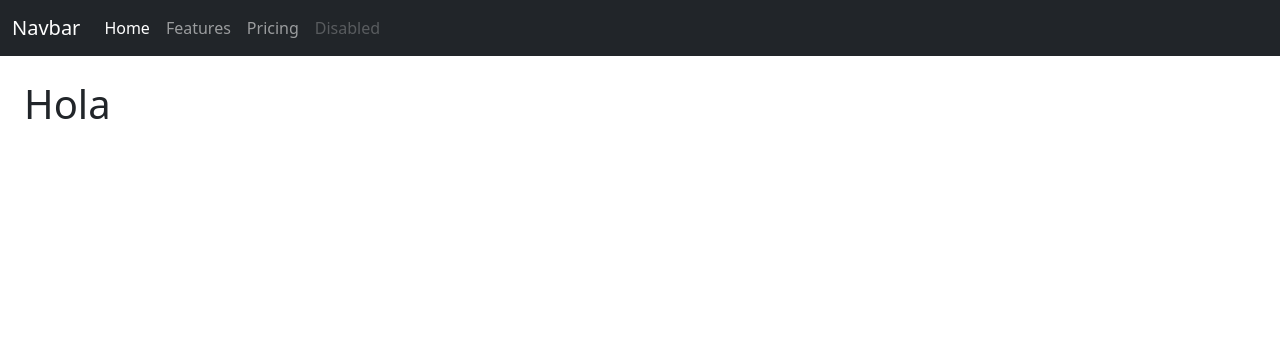
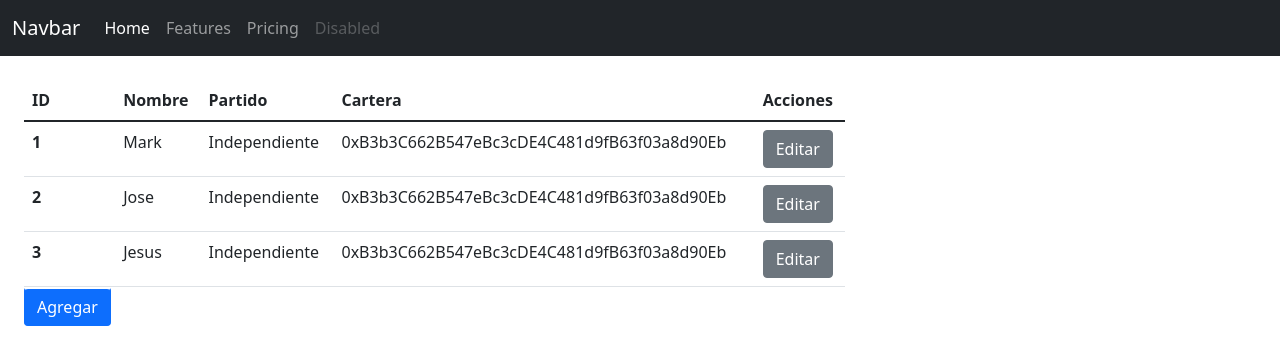
Before and after one commit to rodrigo-espino/hackathon-2022, a React (Create React App) app: page /candidatos in a window 1280 px wide. Shown: the top 364 px of the page. Built offline with nearby package versions, Linux system fonts and the light colour scheme.

Commit message:
Candidatos: Table Added

```diff
--- a/src/App.js
+++ b/src/App.js
@@ -12,7 +12,7 @@ function App() {
   return (
     <>
     <Navbar/>
-    <div className="col-md-4">
+
       <div className="p-4">
     <Routes>
        <Route path="/" element={  <Main/> }/>
@@ -24,7 +24,7 @@ function App() {
 
     </Routes>
     </div>
-    </div>
+
 
 </>
 
--- a/src/Pages/candidatos.js
+++ b/src/Pages/candidatos.js
@@ -1,6 +1,49 @@
 import React from 'react'
 export function Candidatos() {
   return (
-    <h1>Hola</h1>
+    <div className="col-md-8">
+        <table class="table">
+  <thead>
+    <tr>
+
+      <th scope="col">ID</th>
+      <th scope="col">Nombre</th>
+      <th scope="col">Partido</th>
+      <th scope="col">Cartera</th>
+      <th scope="col">Acciones</th>
+    </tr>
+  </thead>
+  <tbody>
+    <tr>
+      <th scope="row">1</th>
+      <td>Mark</td>
+      <td>Independiente</td>
+      <td>0xB3b3C662B547eBc3cDE4C481d9fB63f03a8d90Eb</td>
+      <td>
+      <button type="button" class="btn btn-secondary">Editar</button>
+      </td>
+    </tr>
+    <tr>
+    <th scope="row">2</th>
+      <td>Jose</td>
+      <td>Independiente</td>
+      <td>0xB3b3C662B547eBc3cDE4C481d9fB63f03a8d90Eb</td>
+      <td>
+      <button type="button" class="btn btn-secondary">Editar</button>
+      </td>
+    </tr>
+    <tr>
+    <th scope="row">3</th>
+      <td>Jesus</td>
+      <td>Independiente</td>
+      <td>0xB3b3C662B547eBc3cDE4C481d9fB63f03a8d90Eb</td>
+      <td>
+      <button type="button" class="btn btn-secondary">Editar</button>
+      </td>
+    </tr>
+  </tbody>
+  <button type="button" class="btn btn-primary">Agregar</button>
+</table>
+    </div>
   )
 }
```
